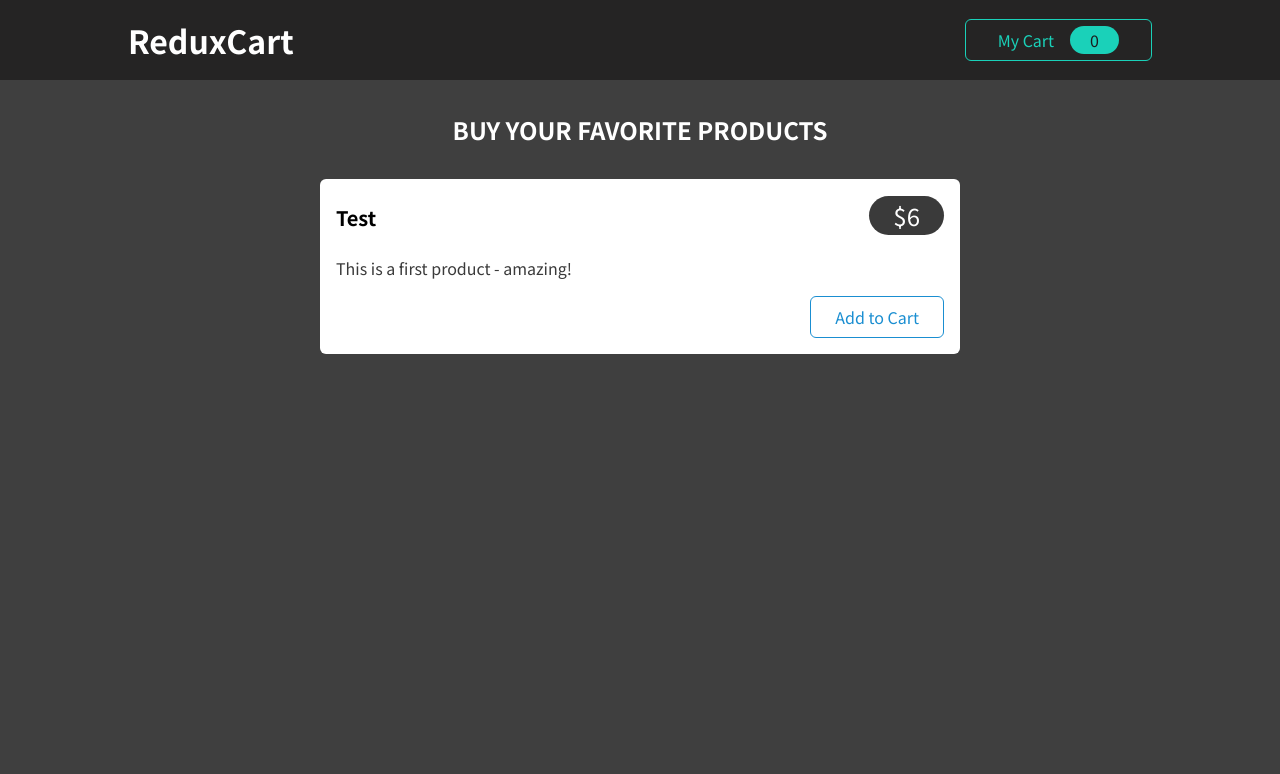
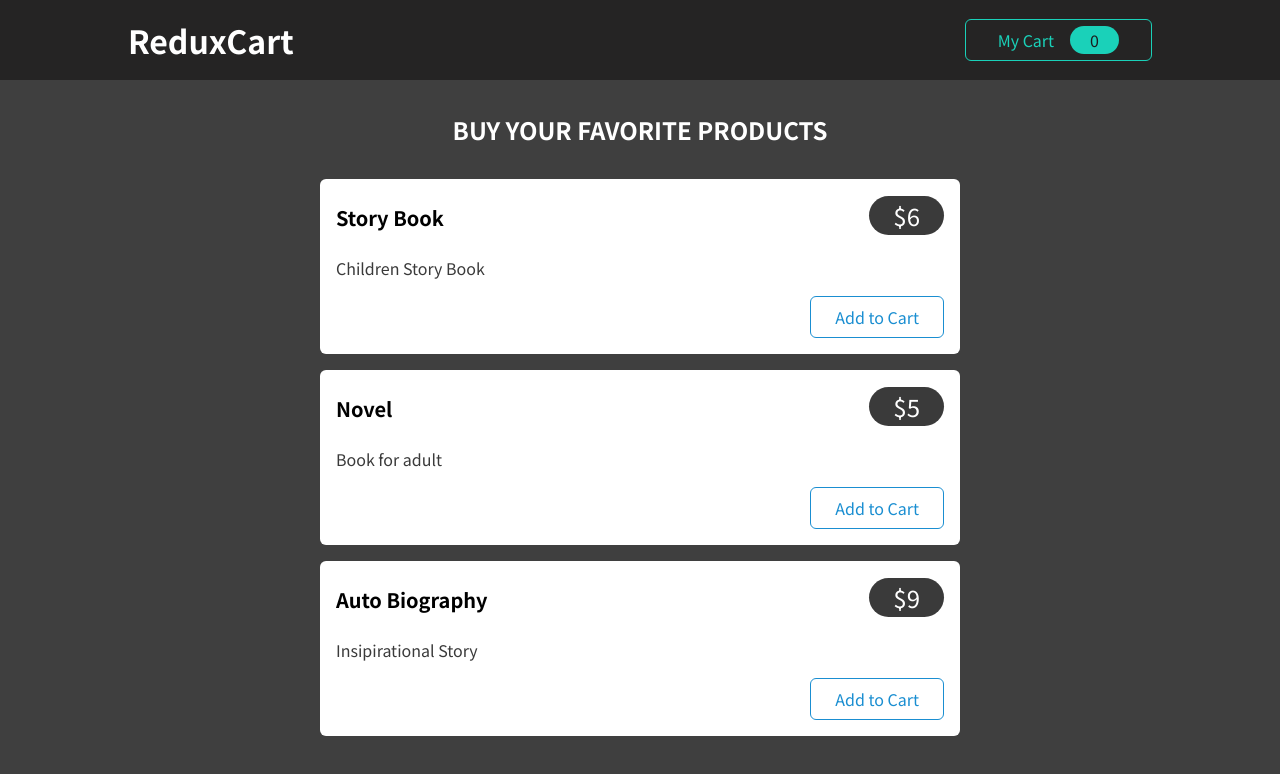
Before and after one commit to athiragithubworld/ReduxShoppingCartProject, a React (Create React App) app: page / in a window 1280 px wide. Shown: the top 774 px of the page. Built offline with nearby package versions, Linux system fonts and the light colour scheme.

Commit message:
Products  js (task - 19) dummy products

```diff
--- a/src/components/Shop/Products.js
+++ b/src/components/Shop/Products.js
@@ -1,16 +1,41 @@
-import ProductItem from './ProductItem';
-import classes from './Products.module.css';
+import ProductItem from "./ProductItem";
+import classes from "./Products.module.css";
+
+const dummyProducts = [
+  {
+    id: "p1",
+    price: 6,
+    title: "Story Book",
+    description: "Children Story Book",
+  },
+  {
+    id: "p2",
+    price: 5,
+    title: "Novel",
+    description: "Book for adult",
+  },
+  {
+    id: "p3",
+    price: 9,
+    title: "Auto Biography",
+    description: "Insipirational Story",
+  },
+];
 
 const Products = (props) => {
   return (
     <section className={classes.products}>
       <h2>Buy your favorite products</h2>
       <ul>
-        <ProductItem
-          title='Test'
-          price={6}
-          description='This is a first product - amazing!'
-        />
+        {dummyProducts.map((item) => (
+          <ProductItem
+            key={item.id}
+            id={item.id}
+            title={item.title}
+            price={item.price}
+            description={item.description}
+          />
+        ))}
       </ul>
     </section>
   );
```
